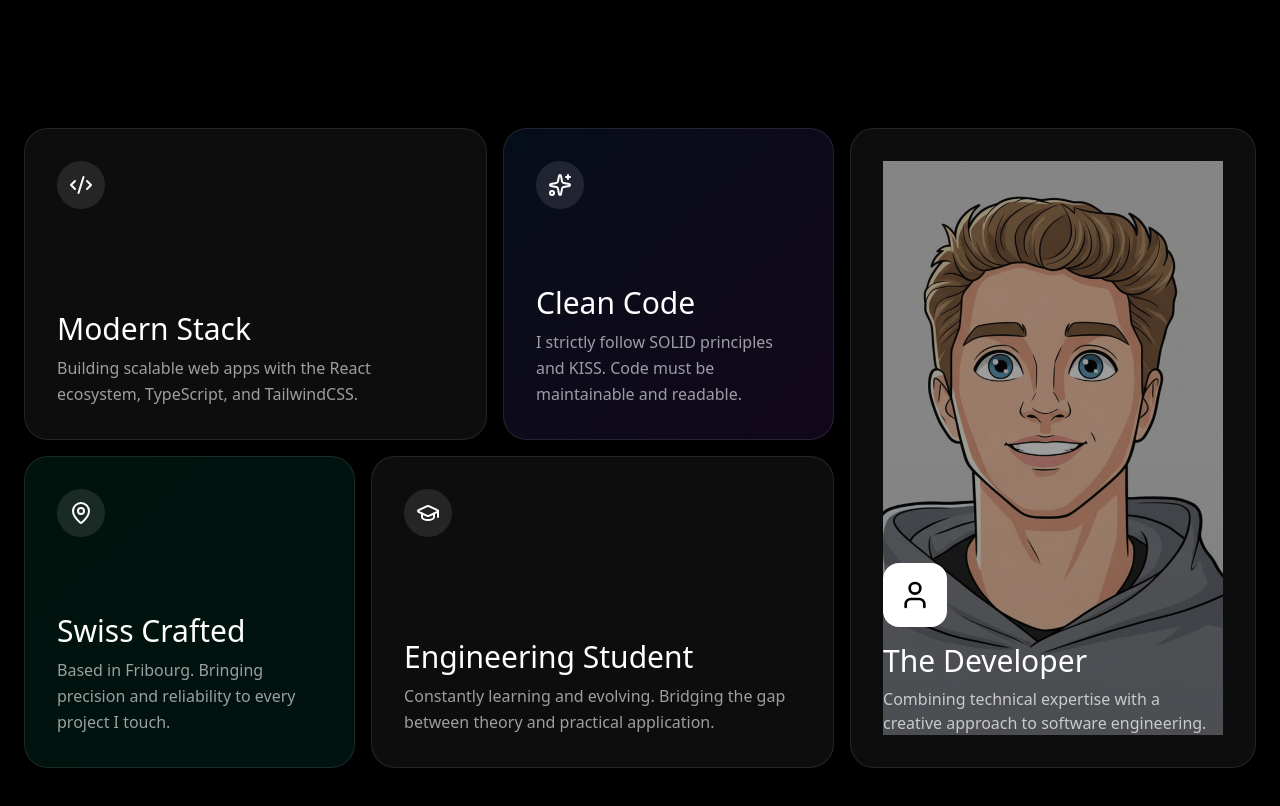
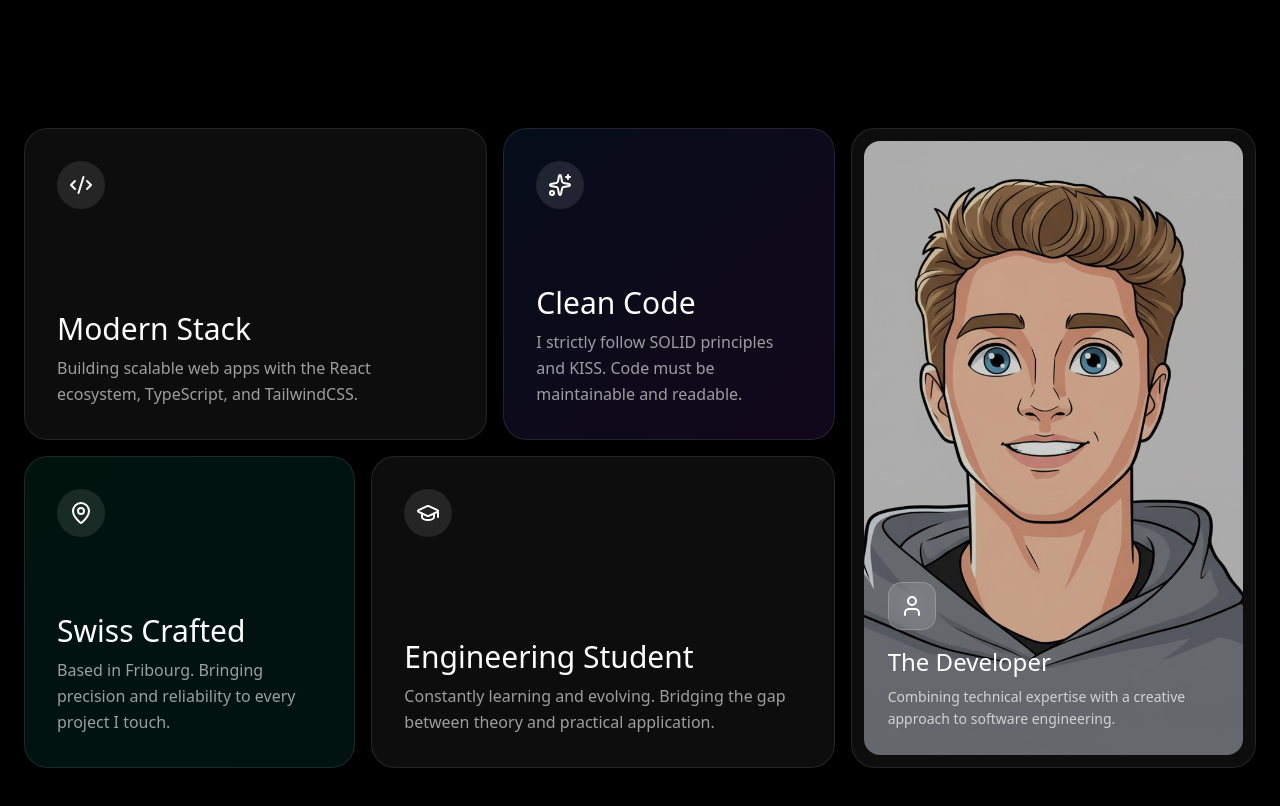
Before and after one commit to henchoznoe/Portfolio, a Next.js app: page / in a window 1280 px wide. Shown: the part 800-1606 px from the top of the page. Built offline with nearby package versions, Linux system fonts and the light colour scheme.

Commit message:
feat: Refine 'The Developer' card styling and layout in about section

```diff
--- a/components/sections/about-section.tsx
+++ b/components/sections/about-section.tsx
@@ -156,28 +156,28 @@ export const AboutSection = () => {
                     id="profile"
                     title="Beyond the Code"
                     description="Beyond the screen, I'm exploring emerging tech or maintaining a healthy lifestyle through sports.."
-                    className="min-h-[400px] w-full lg:w-4/12 lg:min-h-full"
+                    className="min-h-[400px] w-full lg:w-4/12 lg:min-h-full p-0"
                     hoveredId={hoveredId}
                     setHoveredId={setHoveredId}
                 >
-                    <div className="flex h-full flex-col justify-end">
-                        <div className="absolute inset-0 -z-10 bg-gradient-to-t from-black via-transparent to-transparent" />
+                    <div className="absolute inset-2 md:inset-3 rounded-2xl overflow-hidden">
+                        <div className="absolute inset-0 -z-10 bg-gradient-to-t from-black/80 via-black/20 to-transparent" />
 
                         <Image
                             src="/assets/img/me.png"
                             alt="Noé Henchoz"
                             fill
-                            className="object-cover opacity-60 transition-opacity duration-500 group-hover:opacity-80"
+                            className="object-cover opacity-80 transition-transform duration-500 group-hover:scale-105"
                         />
 
-                        <div className="relative z-20">
-                            <div className="mb-4 flex size-16 items-center justify-center rounded-2xl bg-white text-black">
-                                <User size={32} />
+                        <div className="relative z-20 h-full flex flex-col justify-end p-6">
+                            <div className="mb-4 flex size-12 items-center justify-center rounded-xl bg-white/10 backdrop-blur-md text-white border border-white/20">
+                                <User size={24} />
                             </div>
-                            <h3 className="mb-2 text-3xl font-medium text-white">
+                            <h3 className="mb-2 text-2xl font-medium text-white">
                                 The Developer
                             </h3>
-                            <p className="text-white/70">
+                            <p className="text-white/70 text-sm leading-relaxed">
                                 Combining technical expertise with a creative approach to software engineering.
                             </p>
                         </div>
```
